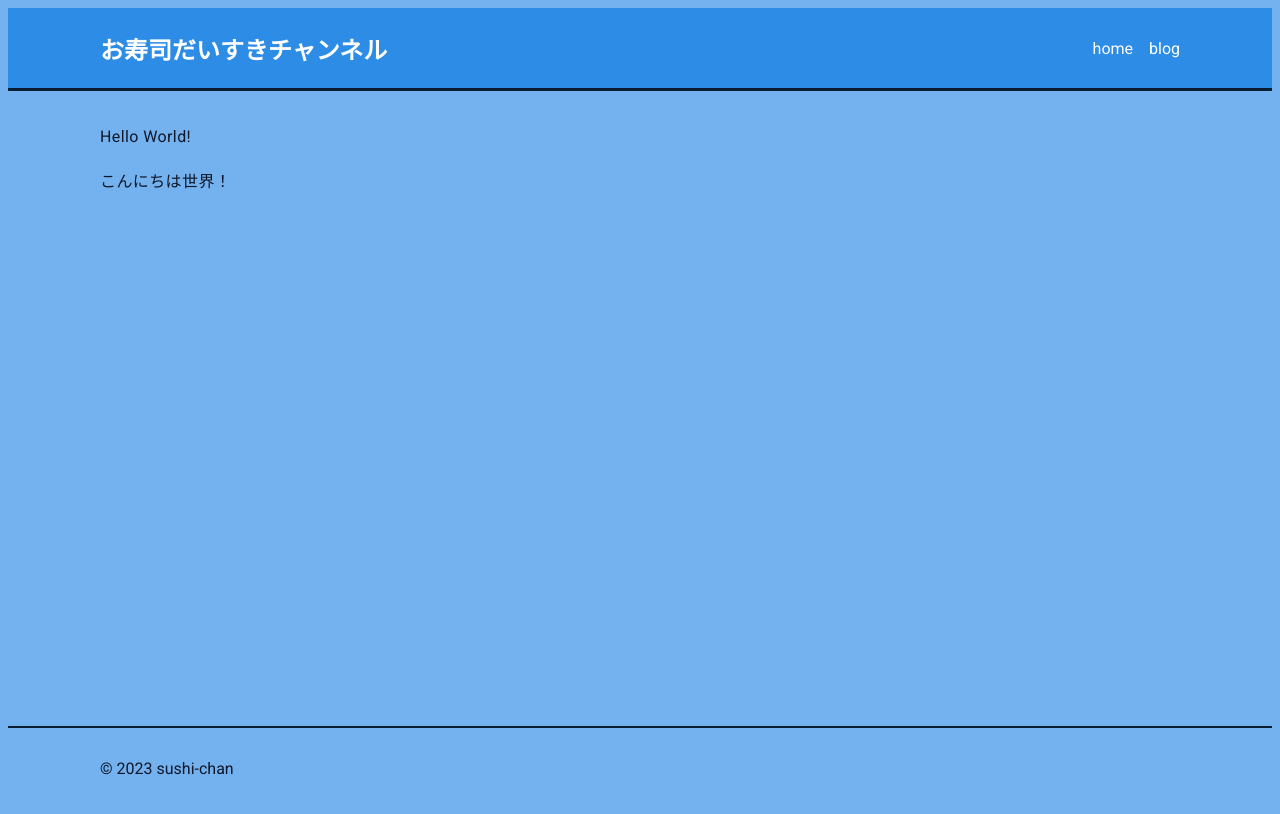
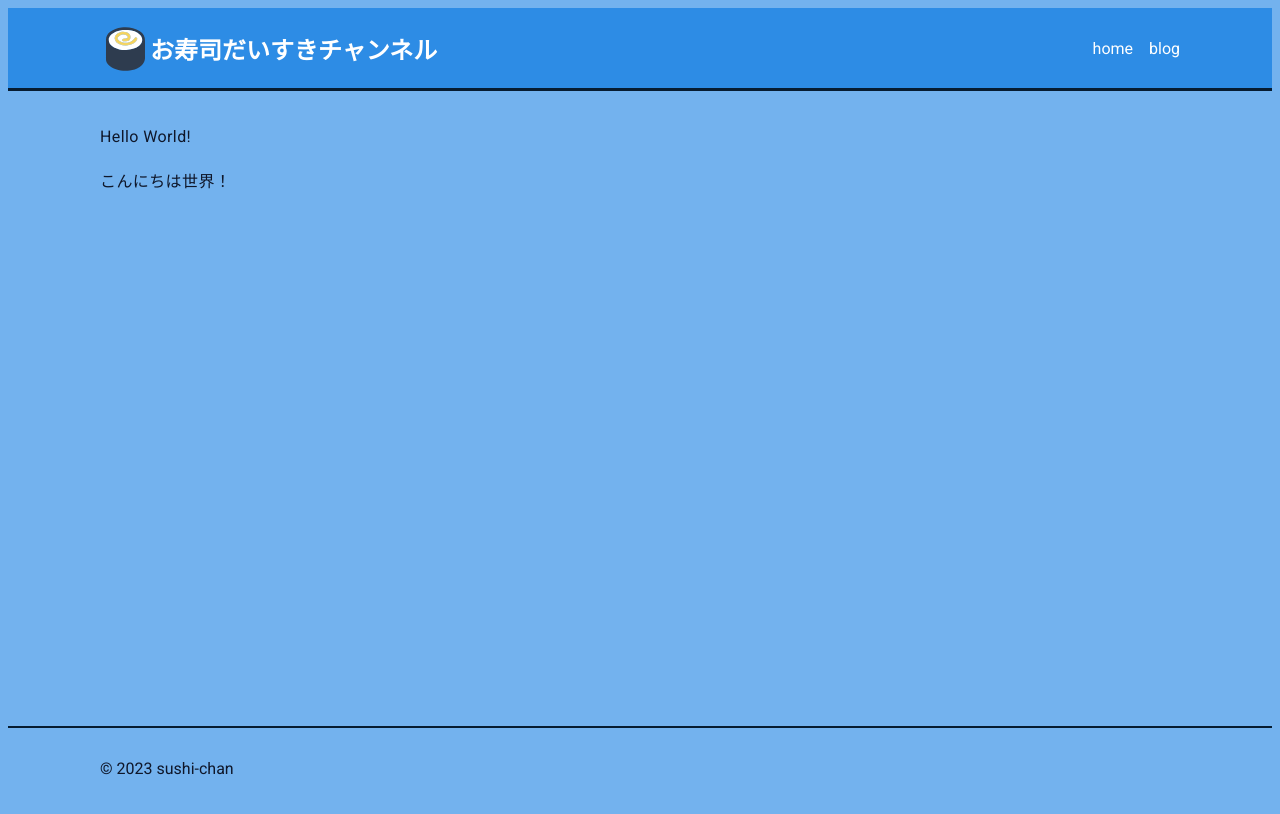
Before and after one commit to sushichan044/old.sushichan.live, a Next.js app: page / in a window 1280 px wide. Built offline with nearby package versions, Linux system fonts and the light colour scheme.

Commit message:
Set header icon

```diff
--- a/components/layout/header.module.scss
+++ b/components/layout/header.module.scss
@@ -25,6 +25,17 @@ $footer-height: 80px;
   }
 }
 
+.hero {
+  display: flex;
+  flex-flow: row nowrap;
+  align-items: center;
+  @include mix.mq("md", max) {
+    img {
+      display: none;
+    }
+  }
+}
+
 .title {
   font-size: 1rem;
   font-weight: 700;
--- a/components/layout/header.tsx
+++ b/components/layout/header.tsx
@@ -1,15 +1,19 @@
+import Image from 'next/image'
 import Link from 'next/link'
 
 import styles from '@/components/layout/header.module.scss'
 import NavigationMenu from '@/components/navigation/navigationMenu'
+import LogoSvg from '@/public/logo.svg'
 
 const Header = () => {
   return (
     <header className={styles.container}>
       <div className={styles['header-inside']}>
-        <Link href="/">
+        <Link className={styles.hero} href="/">
+          <Image alt="site logo" height={50} src={LogoSvg} width={50} />
           <p className={styles.title}>お寿司だいすきチャンネル</p>
         </Link>
+
         <NavigationMenu />
       </div>
     </header>
```
